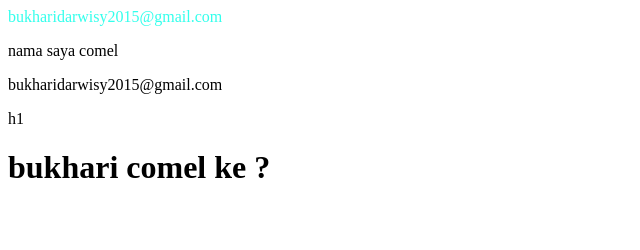
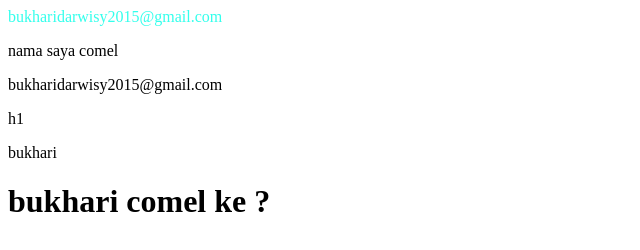
Before and after one commit to bukhari2015/css, a plain HTML site: page index.html in a window 1280 px wide. Shown: the whole page, without its empty margins (0-640 px from the left). Drawn offline with Linux system fonts and the light colour scheme.

Commit message:
Update index.html

```diff
--- a/index.html
+++ b/index.html
@@ -2,5 +2,5 @@
 <p>nama saya comel</p>
 <p>bukharidarwisy2015@gmail.com</p>
 <p><font color="#000000">h1<bukhari</font></p>
-
+<p><font color="0000000"<font1000>bukhari</font1000></font></p>
   <h1>bukhari comel ke ?</h1>
```
